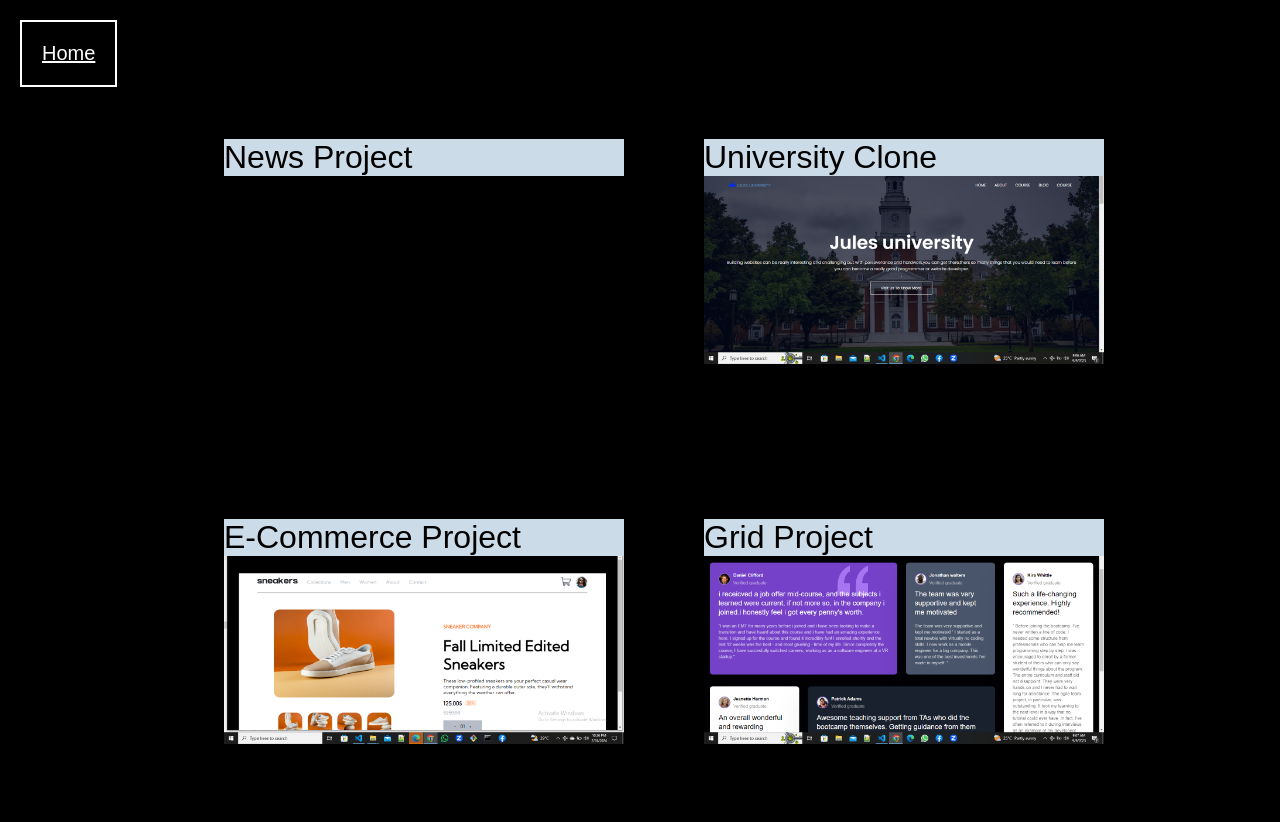
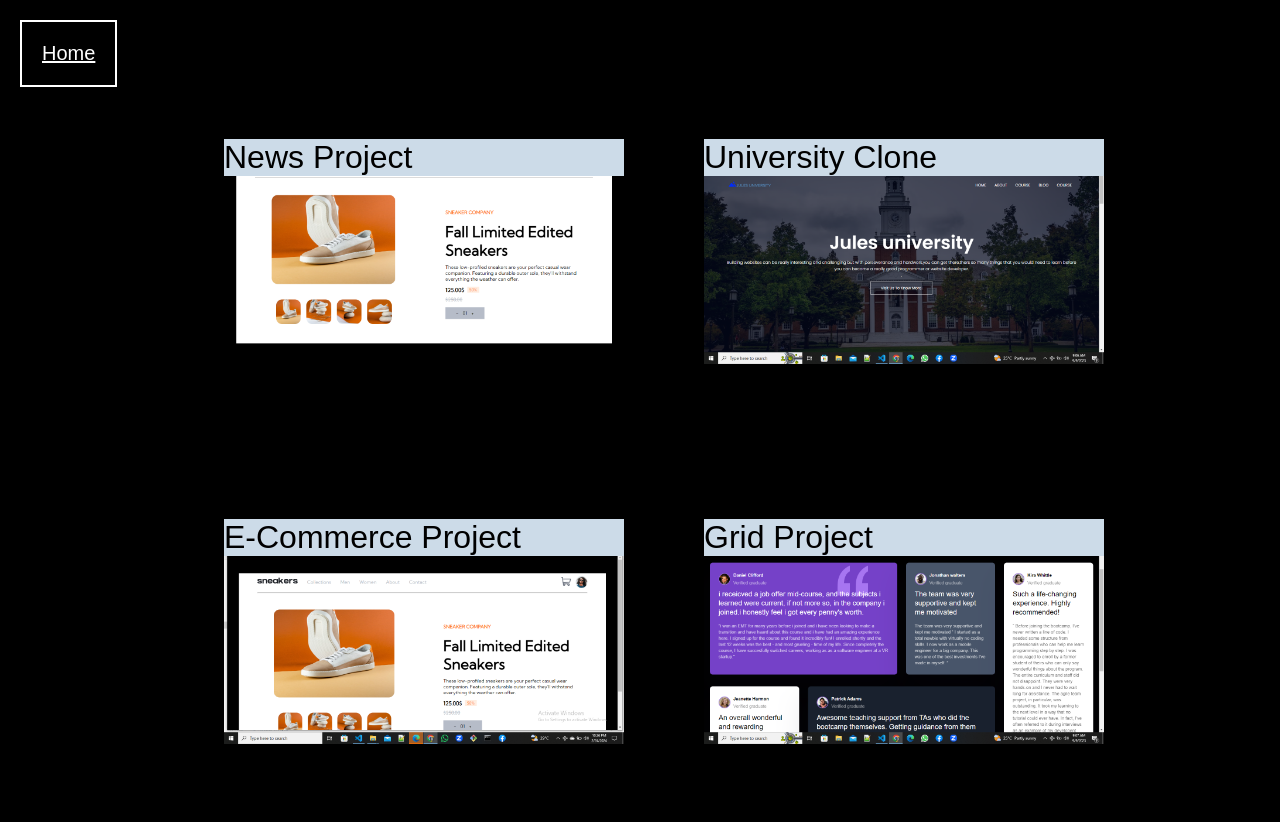
Before and after one commit to Devjoy-tech/myportfolio, a plain HTML site: page projects/project.html in a window 1280 px wide. Drawn offline with nearby package versions, Linux system fonts and the light colour scheme; a web font is replaced by a local one.

Commit message:
Update project.html

```diff
--- a/projects/project.html
+++ b/projects/project.html
@@ -14,7 +14,7 @@
     <button><a href="https://devjoy-tech.github.io/myportfolio/">Home</a></button>
     <div class="container">
         <div class="grid-container">
-            <div class="grid-item"><a href="https://devjoy-tech.github.io/news-website/"><h1>News Project</h1><img src="projects/images/screencapture-devjoy-tech-github-io-e-commerce-website-2024-02-26-14_19_14.png" class="ima_ges"></a></div>
+            <div class="grid-item"><a href="https://devjoy-tech.github.io/news-website/"><h1>News Project</h1><img src="https://github.com/Devjoy-tech/myportfolio/blob/main/projects/images/screencapture-devjoy-tech-github-io-e-commerce-website-2024-02-26-14_19_14.png" class="ima_ges"></a></div>
             <div class="grid-item"><a href="https://devjoy-tech.github.io/university-project/"><h1>University Clone</h1><img src="images/Screenshot (2).png" class="ima_ges"></a></div>
             <div class="grid-item"><a href="https://devjoy-tech.github.io/e-commerce-website/"><h1>E-Commerce Project</h1><img src="images/Screenshot (10).png" class="ima_ges"></a></div>
             <div class="grid-item"><a href="https://devjoy-tech.github.io/grid-project/"><h1>Grid Project</h1><img src="images/Screenshot (3).png" class="ima_ges"></a></div>
```
